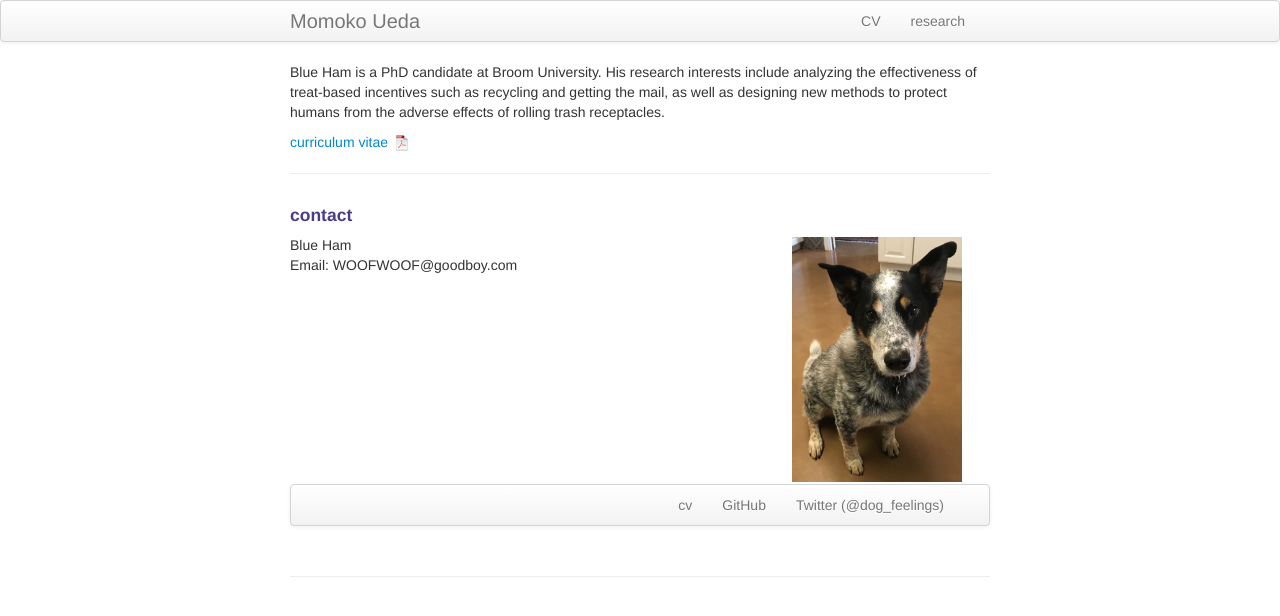
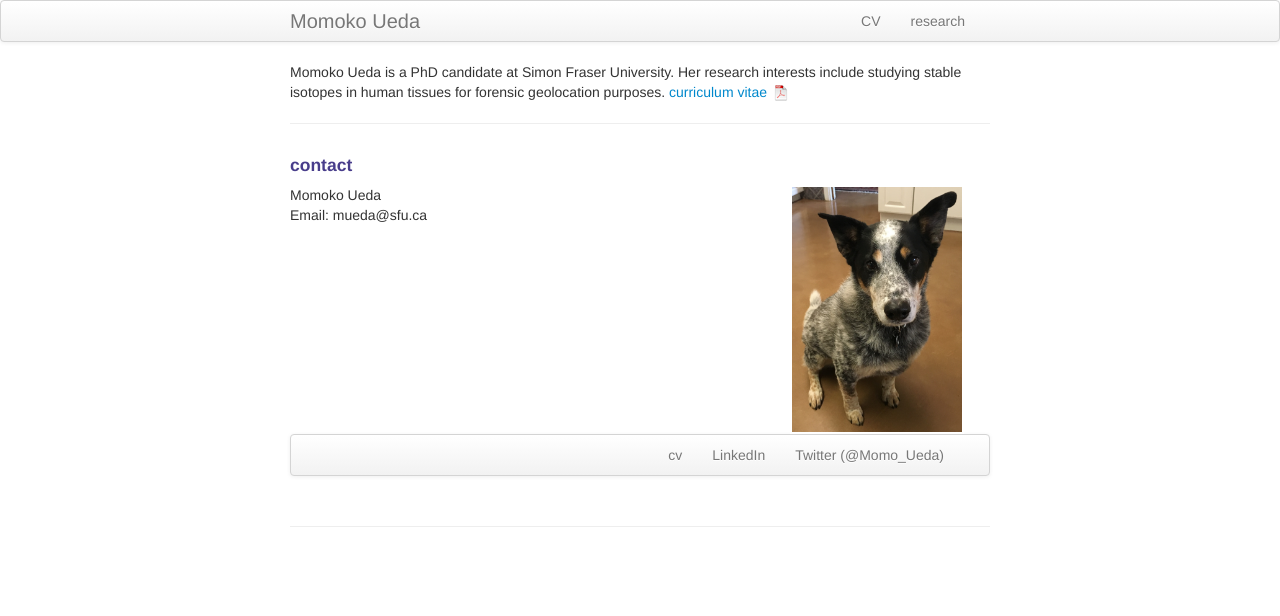
Before and after one commit to momoueda/momoueda1.github.io, a Jekyll site: the page built from index.md, in a window 1280 px wide. Shown: the top 616 px of the page. Built offline with Jekyll 4.4.1, drawn with Linux system fonts in a browser that asks for light colours.

Commit message:
Update index.md
Changed personal info

```diff
--- a/index.md
+++ b/index.md
@@ -1,12 +1,11 @@
 ---
 layout: frontpage
-title: Blue Ham
-description: Blue Ham is a PhD candidate at Broom University.
-keywords: Blue, Ham, treats, recycling, mail, being a good boy
+title: Momoko Ueda
+description: Momoko Ueda is a PhD student at Simon Fraser University.
+keywords: forensics, stable isotopes, Canada, human geolocation, data analysis
 ---
 
-Blue Ham is a PhD candidate at Broom University. His research interests include analyzing the effectiveness of treat-based incentives such as recycling and getting the mail, as well as designing new methods to protect humans from the adverse effects of rolling trash receptacles.
-
+Momoko Ueda is a PhD candidate at Simon Fraser University. Her research interests include studying stable isotopes in human tissues for forensic geolocation purposes.
 [curriculum vitae ![CV as pdf]({{ BASE_PATH }}/pages/icons16/pdf-icon.png)]({{ BASE_PATH }}/assets/CV.pdf)<br/>
 
 
@@ -18,14 +17,14 @@ Blue Ham is a PhD candidate at Broom University. His research interests include
 
     <div class="row-fluid">
         <div class="span5">
-            Blue Ham<br/>
-            Email: WOOFWOOF@goodboy.com<br/>
+            Momoko Ueda<br/>
+            Email: mueda@sfu.ca<br/>
         </div>
 
         <div class="span2">
         <a href="../assets/headshot.jpg">
             <img src="../assets/headshot.jpg"
-                  title="Blue Ham" alt="Blue Ham"/></a>
+                  title="Momoko Ueda" alt="Momoko Ueda"/></a>
         </div>
     </div>
 </div>
@@ -34,8 +33,8 @@ Blue Ham is a PhD candidate at Broom University. His research interests include
   <div class="navbar-inner">
       <ul class="nav">
           <li><a href="{{ BASE_PATH }}/assets/CV.pdf">cv</a></li>
-          <li><a href="https://github.com/mbcarlos">GitHub</a></li>
-          <li><a href="https://twitter.com/dog_feelings">Twitter (@dog_feelings)</a></li>
+          <li><a href="https://www.linkedin.com/in/mueda/">LinkedIn</a></li>
+          <li><a href="https://twitter.com/Momo_Ueda">Twitter (@Momo_Ueda)</a></li>
       </ul>
   </div>
 </div>
```
